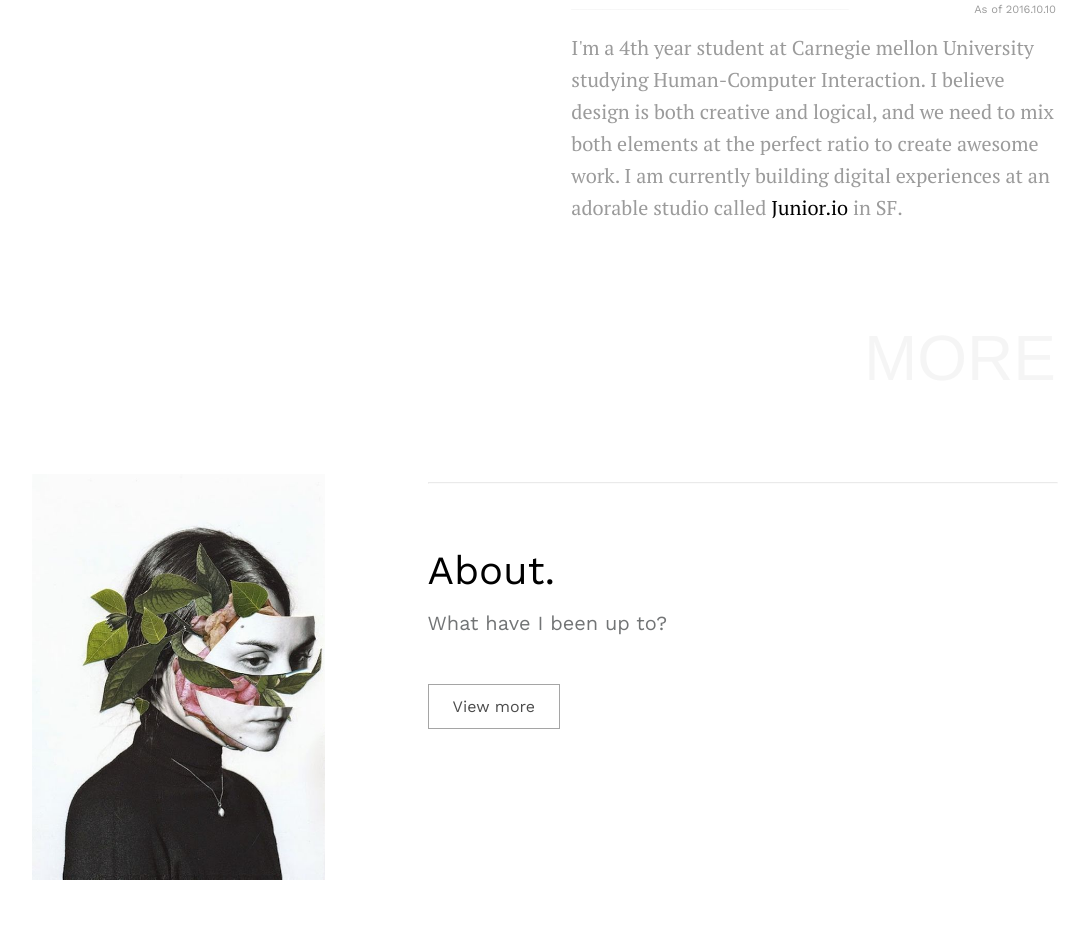
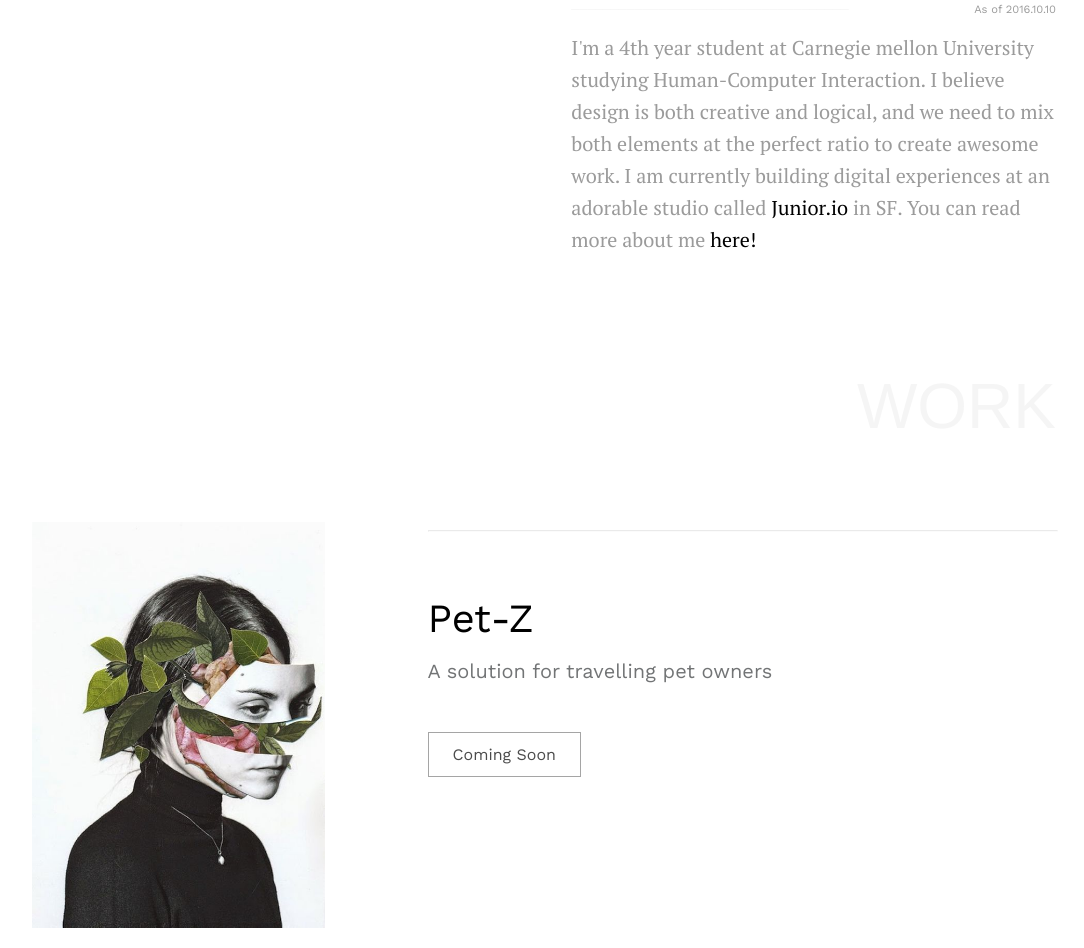
Before and after one commit to xinyuehong/xinyuehong.github.io, a plain HTML site: page index.html in a window 1280 px wide. Shown: the part 298-1246 px from the top of the page, without its empty margins (96-1180 px from the left). Drawn offline with nearby package versions, Linux system fonts and the light colour scheme; a script that the page names is missing.

Commit message:
home page

```diff
--- a/index.html
+++ b/index.html
@@ -37,7 +37,7 @@
 							<span id ="todayDate"></span>
 						</div>
 
-					    <p>I'm a 4th year student at Carnegie mellon University studying Human-Computer Interaction. I believe design is both creative and logical, and we need to mix both elements at the perfect ratio to create awesome work. I am currently building digital experiences at an adorable studio called <a href="http://www.junior.io">Junior.io</a> in SF. <!-- Read more about me <a href="aboutme.html">here</a>. -->
+					    <p>I'm a 4th year student at Carnegie mellon University studying Human-Computer Interaction. I believe design is both creative and logical, and we need to mix both elements at the perfect ratio to create awesome work. I am currently building digital experiences at an adorable studio called <a href="http://www.junior.io">Junior.io</a> in SF. You can read more about me <a href="aboutme.html">here!</a></p>
 					    <br><br>
 						</p>
 				</header>
@@ -45,7 +45,7 @@
 
 
 			<div class="workSection">
-					<h3>More</h3>
+					<h3>Work</h3>
 			</div>
 
 			<div class="workDisplay">
@@ -56,12 +56,12 @@
 					<div class="projectIntroR">
 						<hr></hr>
 						<a href="Helen_Portoflio/aboutme.html" title="">
-							<h3 class="margin-t-8-5">About.</h3>
+							<h3 class="margin-t-8-5">Pet-Z</h3>
 						</a>
-						<h4 style="margin-top: 15px;">What have I been up to?<h4>
+						<h4 style="margin-top: 15px;">A solution for travelling pet owners<h4>
 						<small>Interaction Design</small>
 
-						<button id="aboutmeButton">View more</button>
+						<button id="aboutmeButton">Coming Soon</button>
 					</div>
 				</article>
 
```
